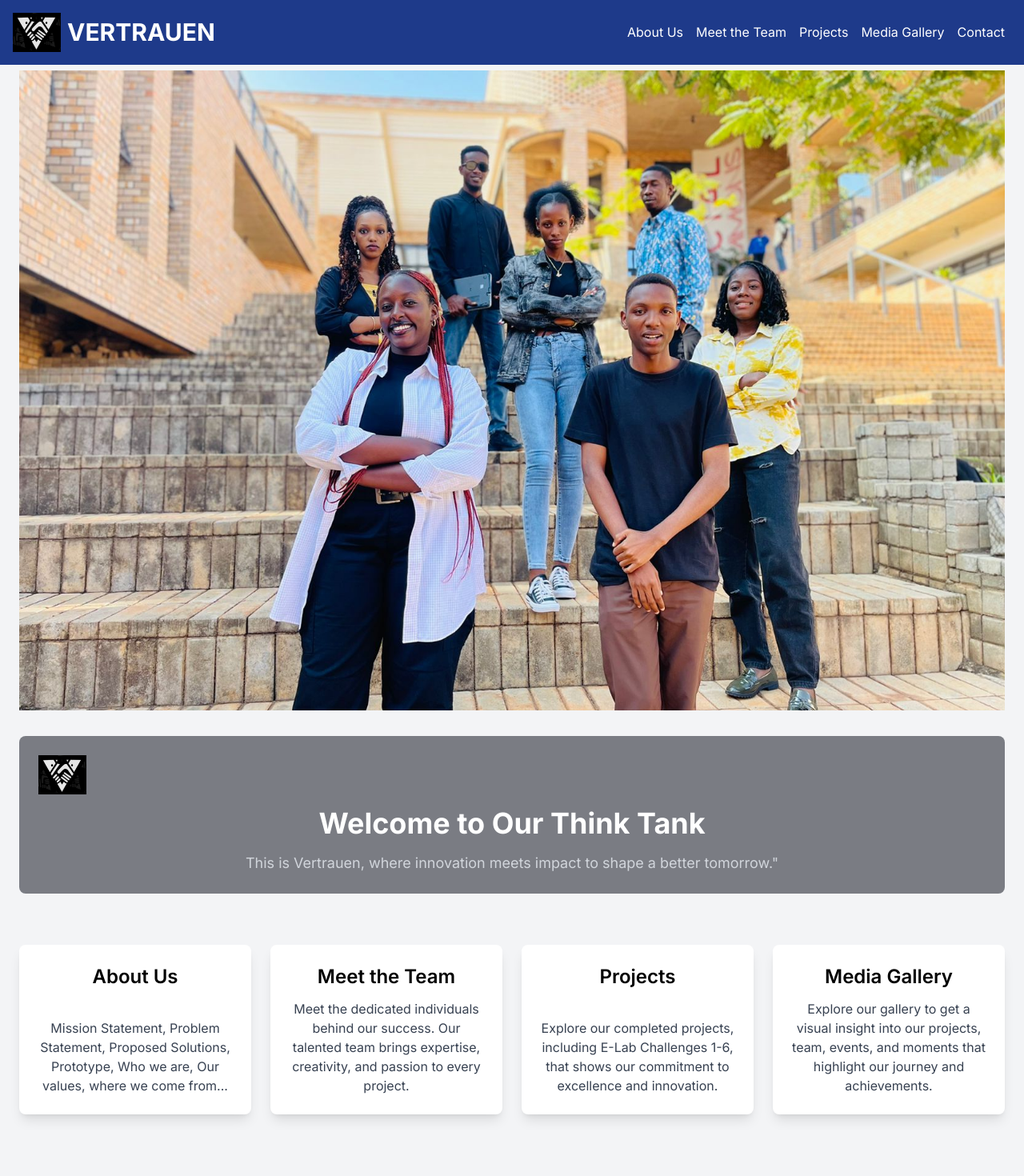
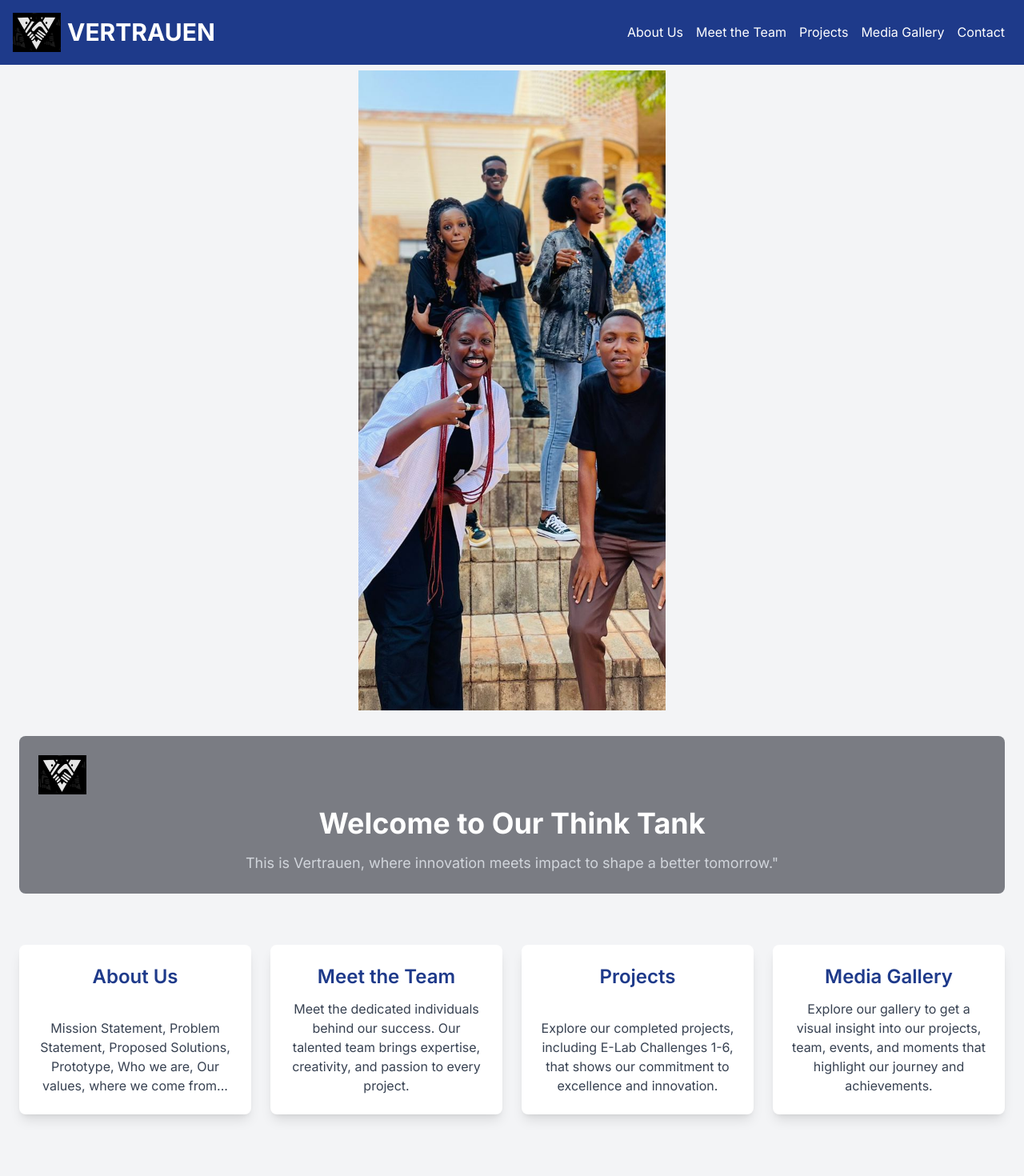
Before and after one commit to Ebi-Tech/Vertrauen, a Next.js app in the folder vertrauen-app/: page / in a window 1280 px wide. Shown: the top 1470 px of the page at 80% size. Built offline with nearby package versions, Linux system fonts and the light colour scheme.

Commit message:
refactor: Update banner height and responsiveness on home page

```diff
--- a/vertrauen-app/app/page.tsx
+++ b/vertrauen-app/app/page.tsx
@@ -25,7 +25,7 @@ export default function Home() {
         const nextIndex = (currentIndex + 1) % images.length;
         return images[nextIndex];
       });
-    }, 2000); // Change image every 2 seconds
+    }, 3000); // Change image every 3 seconds
 
     return () => clearInterval(interval);
   }, []);
@@ -95,7 +95,7 @@ export default function Home() {
       </header>
 
       {/* Combined Banner and Introduction Section */}
-      <div className="w-full text-white py-6 sm:h-96 md:h-[70vh] lg:h-[80vh] xl:h-[100vh]" style={{ backgroundImage: `url(${currentImage})`, backgroundSize: 'cover', backgroundPosition: 'center', backgroundRepeat: 'no-repeat', height: '100vh', marginTop: '64px' }}>
+      <div className="w-full text-white py-6 sm:h-96 sm:w-96 md:h-[70vh] lg:h-[80vh] xl:h-[100vh]" style={{ backgroundImage: `url(${currentImage})`, backgroundSize: 'cover', backgroundPosition: 'center', backgroundRepeat: 'no-repeat', height: '100vh', marginTop: '64px' }}>
       </div>
 
       {/* Welcome Section */}
@@ -111,25 +111,25 @@ export default function Home() {
       <section className="container mx-auto py-16 grid grid-cols-1 sm:grid-cols-2 lg:grid-cols-4 gap-6 text-center">
         <Link href="/about">
           <div className="bg-white p-6 rounded-lg shadow-lg flex flex-col justify-between h-full hover:shadow-xl transition-shadow">
-            <h3 className="text-2xl font-semibold mb-3">About Us</h3>
+            <h3 className="text-2xl font-semibold mb-3 text-blue-900 block">About Us</h3>
             <p className="text-gray-700">Mission Statement, Problem Statement, Proposed Solutions, Prototype, Who we are, Our values, where we come from...</p>
           </div>
         </Link>
         <Link href="/team">
           <div className="bg-white p-6 rounded-lg shadow-lg flex flex-col justify-between h-full hover:shadow-xl transition-shadow">
-            <h3 className="text-2xl font-semibold mb-3">Meet the Team</h3>
+            <h3 className="text-2xl font-semibold mb-3 text-blue-900 block">Meet the Team</h3>
             <p className="text-gray-700">Meet the dedicated individuals behind our success. Our talented team brings expertise, creativity, and passion to every project.</p>
           </div>
         </Link>
         <Link href="/project">
           <div className="bg-white p-6 rounded-lg shadow-lg flex flex-col justify-between h-full hover:shadow-xl transition-shadow">
-            <h3 className="text-2xl font-semibold mb-3">Projects</h3>
+            <h3 className="text-2xl font-semibold mb-3 text-blue-900 block">Projects</h3>
             <p className="text-gray-700">Explore our completed projects, including E-Lab Challenges 1-6, that shows our commitment to excellence and innovation.</p>
           </div>
         </Link>
         <Link href="/gallery">
         <div className="bg-white p-6 rounded-lg shadow-lg flex flex-col justify-between h-full hover:shadow-xl transition-shadow">
-          <h3 className="text-2xl font-semibold mb-3">Media Gallery</h3>
+          <h3 className="text-2xl font-semibold mb-3 text-blue-900 block">Media Gallery</h3>
           <p className="text-gray-700">Explore our gallery to get a visual insight into our projects, team, events, and moments that highlight our journey and achievements.</p>
         </div>
         </Link>
```
